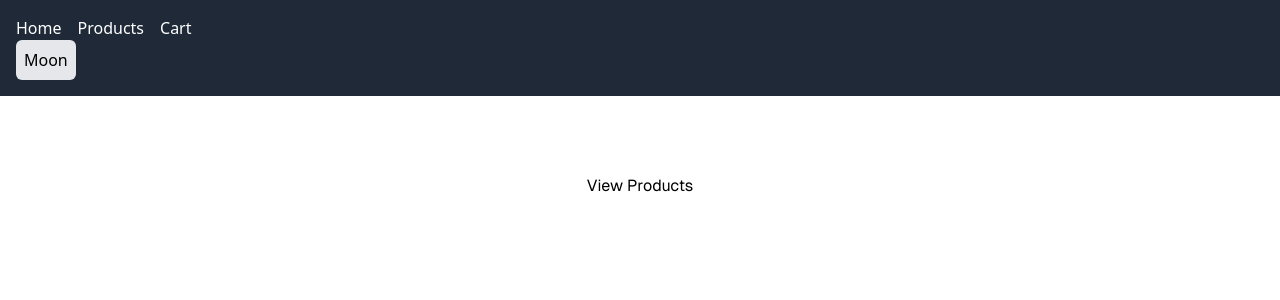
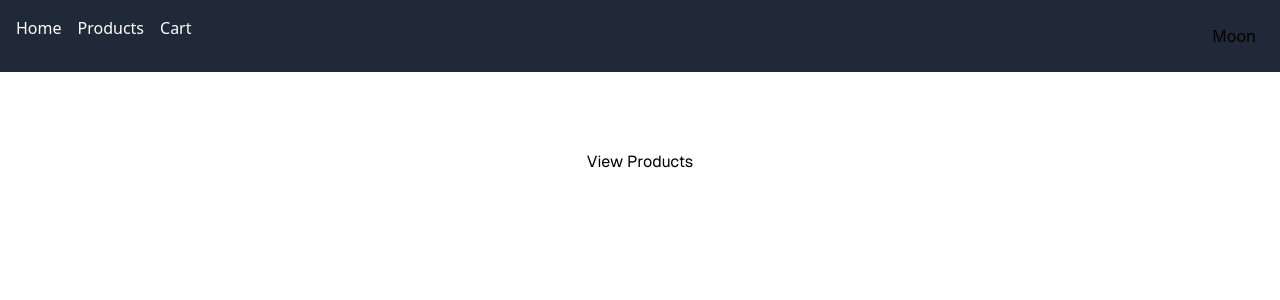
Before and after one commit to nelg62/EcommerseWebsiteNextjsTypescript, a Next.js app: page / in a window 1280 px wide. Shown: the top 300 px of the page. Built offline with nearby package versions, Linux system fonts and the light colour scheme.

Commit message:
positioning better on navbar for toggle button dark and light mode will beed to create themes and apply to components

```diff
--- a/src/components/NavBar.tsx
+++ b/src/components/NavBar.tsx
@@ -6,7 +6,7 @@ import ThemeToggle from "./ThemeToggle";
 const NavBar = () => {
   console.log("NavBar rendered");
   return (
-    <nav className="bg-gray-800 p-4">
+    <nav className="bg-gray-800 p-4 flex justify-between">
       <ul className="flex space-x-4">
         <li>
           <Link href="/" className="text-white hover:underline">
@@ -24,7 +24,9 @@ const NavBar = () => {
           </Link>
         </li>
       </ul>
-      <ThemeToggle />
+      <div className="">
+        <ThemeToggle />
+      </div>
     </nav>
   );
 };
--- a/src/components/ThemeToggle.tsx
+++ b/src/components/ThemeToggle.tsx
@@ -14,7 +14,7 @@ export default function ThemeToggle() {
   return (
     <button
       onClick={() => setTheme(theme === "dark" ? "light" : "dark")}
-      className="p-2 rounded-md bg-gray-200 dark:bg-gray-800 hover:bg-gray-300 dark:hover:bg-gray-700 transition"
+      className="p-2 rounded-md dark:bg-gray-200 bg-gray-800 dark:hover:bg-gray-300 hover:bg-gray-700 transition "
     >
       {theme === "dark" ? <p>Sun</p> : <p>Moon</p>}
     </button>
```
